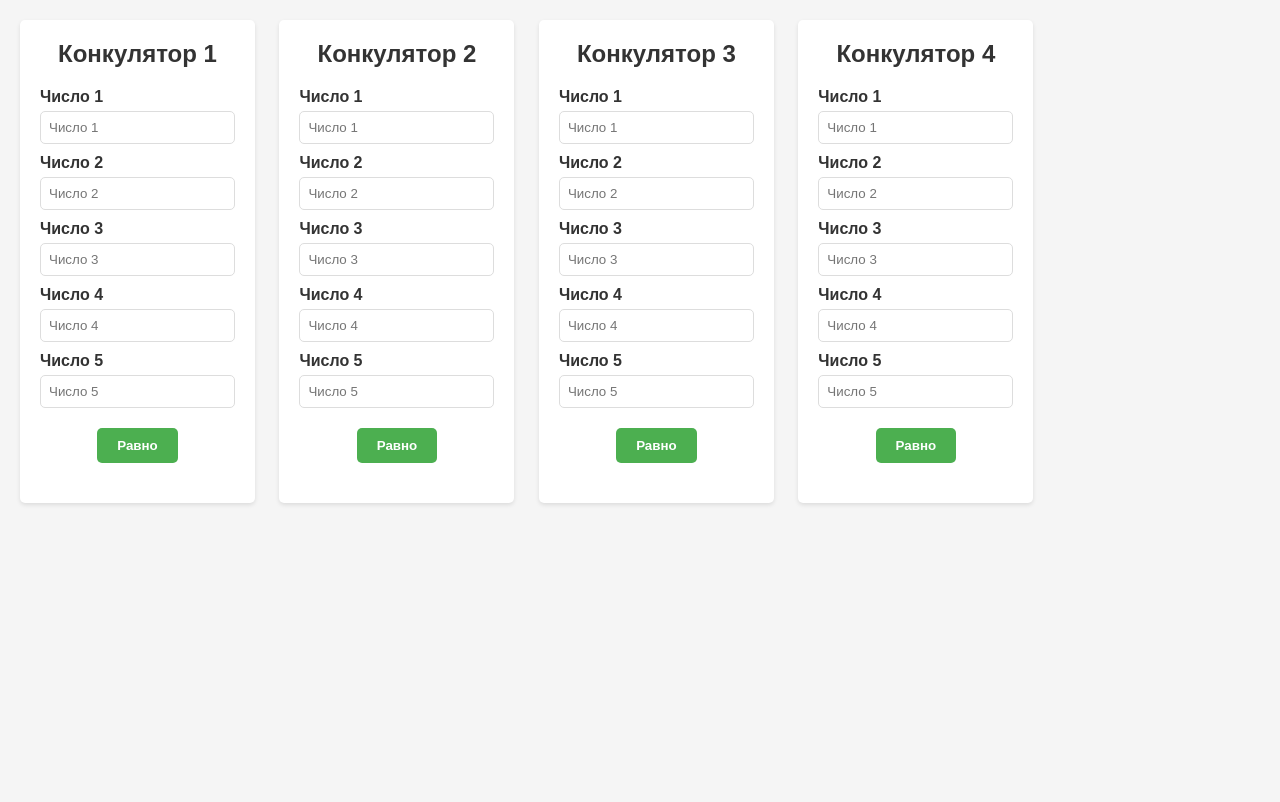
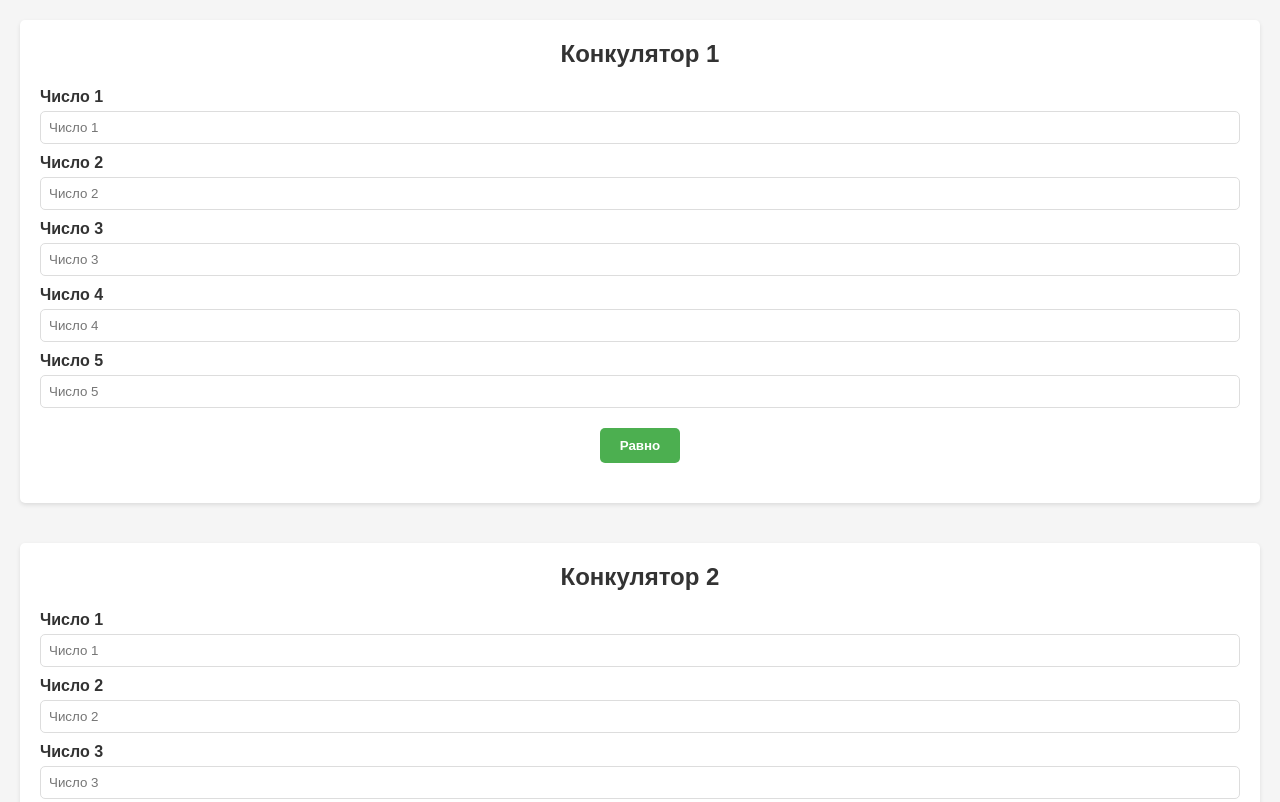
Before and after one commit to Kristjanll/logic-calculator-with-numbers, a plain HTML site: page index.html in a window 1280 px wide. Shown: the top 802 px of the page. Drawn offline with Linux system fonts and the light colour scheme.

Commit message:
Update index.html
back ap

```diff
--- a/index.html
+++ b/index.html
@@ -16,8 +16,6 @@
       padding: 20px;
       margin-bottom: 40px;
       box-shadow: 0 2px 4px rgba(0, 0, 0, 0.1);
-      display: inline-block;
-      margin-right: 20px;
     }
 
     h2 {
@@ -65,8 +63,6 @@
       width: 100%;
       border-collapse: collapse;
       margin-top: 20px;
-      background-color: #f2f2f2;
-      color: #333;
     }
 
     .result-table th,
@@ -74,6 +70,11 @@
       padding: 8px;
       text-align: left;
       border-bottom: 1px solid #ddd;
+    }
+
+    .result-table th {
+      background-color: #f2f2f2;
+      color: #333;
     }
 
     @media screen and (max-width: 600px) {
@@ -176,56 +177,31 @@
     <table id="resultTable3" class="result-table"></table>
   </div>
 
-  <div class="calculator">
-    <h2>Конкулятор 4</h2>
-    <div class="input-group">
-      <label for="input4_1">Число 1</label>
-      <input type="number" id="input4_1" placeholder="Число 1">
-    </div>
-    <div class="input-group">
-      <label for="input4_2">Число 2</label>
-      <input type="number" id="input4_2" placeholder="Число 2">
-    </div>
-    <div class="input-group">
-      <label for="input4_3">Число 3</label>
-      <input type="number" id="input4_3" placeholder="Число 3">
-    </div>
-    <div class="input-group">
-      <label for="input4_4">Число 4</label>
-      <input type="number" id="input4_4" placeholder="Число 4">
-    </div>
-    <div class="input-group">
-      <label for="input4_5">Число 5</label>
-      <input type="number" id="input4_5" placeholder="Число 5">
-    </div>
-    <div class="button-wrapper">
-      <button onclick="calculate(4)">Равно</button>
-    </div>
-    <table id="resultTable4" class="result-table"></table>
-  </div>
+  <script>
+    function calculate(calculatorId) {
+      var inputIds = [
+        ['input1_1', 'input1_2', 'input1_3', 'input1_4', 'input1_5'],
+        ['input2_1', 'input2_2', 'input2_3', 'input2_4', 'input2_5'],
+        ['input3_1', 'input3_2', 'input3_3', 'input3_4', 'input3_5']
+      ];
+      var inputs = inputIds[calculatorId - 1].map(id => parseFloat(document.getElementById(id).value));
+      var result = calculateLogicalNumber(inputs);
+      var resultTable = document.getElementById('resultTable' + calculatorId);
+      resultTable.innerHTML = '';
+      var row = resultTable.insertRow(0);
+      var cell = row.insertCell(0);
+      cell.innerHTML = 'Результат:';
+      cell = row.insertCell(1);
+      cell.innerHTML = result;
+    }
 
-  <script>
-    function calculate(calculatorNumber) {
-      const inputIds = [];
-      const tableId = "resultTable" + calculatorNumber;
-      for (let i = 1; i <= 5; i++) {
-        const inputId = "input" + calculatorNumber + "_" + i;
-        inputIds.push(inputId);
-      }
-      const inputs = inputIds.map(id => Number(document.getElementById(id).value));
-      const sum = inputs.reduce((a, b) => a + b, 0);
-      const average = sum / inputs.length;
-      const resultHTML = `
-        <tr>
-          <th>Сумма</th>
-          <td>${sum}</td>
-        </tr>
-        <tr>
-          <th>Среднее значение</th>
-          <td>${average.toFixed(2)}</td>
-        </tr>
-      `;
-      document.getElementById(tableId).innerHTML = resultHTML;
+    function calculateLogicalNumber(numbers) {
+      // Здесь можно использовать свой алгоритм для расчета
+
+      // В данном примере просто находим среднее арифметическое введенных чисел
+      var sum = numbers.reduce((acc, num) => acc + num, 0);
+      var average = sum / numbers.length;
+      return average.toFixed(2);
     }
   </script>
 </body>
```
